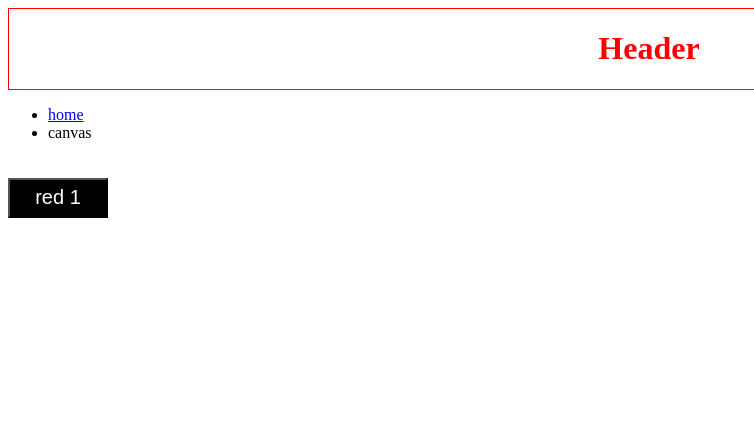
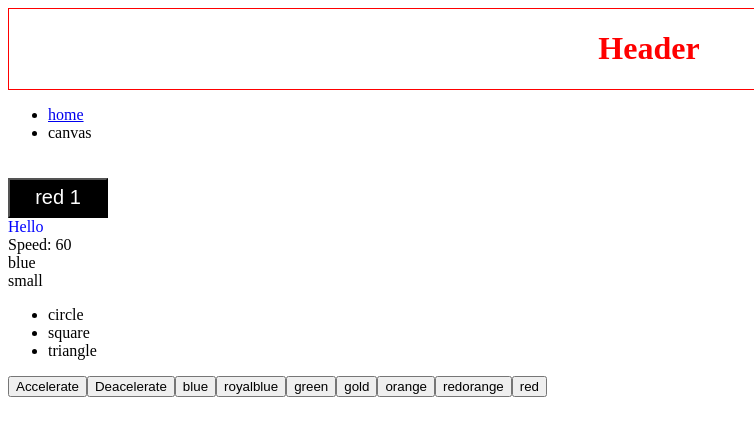
Before and after one commit to mrChernicharo/animation-context, a Next.js app: page /canvas in a window 1280 px wide. Shown: the top 436 px of the page, without its empty margins (0-754 px from the left). Built offline with nearby package versions, Linux system fonts and the light colour scheme.

Commit message:
canvas page

```diff
--- /dev/null
+++ b/src/components/CanvasBody.tsx
@@ -0,0 +1,34 @@
+import { useContext } from 'react';
+import CanvasCtx from '../contexts/CanvasContext';
+
+function CanvasBody() {
+  const {
+    speed,
+    handleSpeedChange,
+    colorOptions,
+    color,
+    handleColorChange,
+    size,
+    items,
+  } = useContext(CanvasCtx);
+  return (
+    <div>
+      <div style={{ color: color }}>Hello</div>
+      <div>Speed: {speed}</div>
+      <div>{color}</div>
+      <div>{size}</div>
+      <ul>
+        {items.map(item => (
+          <li>{item.shape}</li>
+        ))}
+      </ul>
+      <button onClick={() => handleSpeedChange(speed + 1)}>Accelerate</button>
+      <button onClick={() => handleSpeedChange(speed - 1)}>Deacelerate</button>
+
+      {colorOptions.map(c => (
+        <button onClick={() => handleColorChange(c)}>{c}</button>
+      ))}
+    </div>
+  );
+}
+export default CanvasBody;
--- a/src/components/ColorButton.tsx
+++ b/src/components/ColorButton.tsx
@@ -1,5 +1,5 @@
 import { useContext, useEffect, useState } from 'react';
-import VideoContext from './VideoContext';
+import VideoContext from '../contexts/VideoContext';
 
 const styles = {
   width: '100px',
--- a/src/components/Header.tsx
+++ b/src/components/Header.tsx
@@ -1,6 +1,6 @@
 import { useContext } from 'react';
 import styled from 'styled-components';
-import VideoContext from './VideoContext';
+import VideoContext from '../contexts/VideoContext';
 
 interface IHeaderProps {
   children;
--- a/src/components/PlayPauseButton.tsx
+++ b/src/components/PlayPauseButton.tsx
@@ -1,5 +1,5 @@
 import React, { useContext } from 'react';
-import VideoContext from './VideoContext';
+import VideoContext from '../contexts/VideoContext';
 
 const styles = {
   width: '100px',
--- a/src/components/VideoClip.tsx
+++ b/src/components/VideoClip.tsx
@@ -1,5 +1,5 @@
 import React, { createRef, useContext, useEffect } from 'react';
-import VideoContext from './VideoContext';
+import VideoContext from '../contexts/VideoContext';
 
 const videoStyles = {
   marginTop: '100px',
--- /dev/null
+++ b/src/contexts/CanvasContext.tsx
@@ -0,0 +1,19 @@
+import { createContext } from 'react';
+
+const CanvasCtx = createContext({
+  speed: 60,
+  size: 'medium',
+  color: 'blue',
+  colorOptions: [],
+  items: [{ shape: 'circle' }, { shape: 'square' }, { shape: 'triangle' }],
+
+  handleSpeedChange: speed => {},
+
+  handleSizeChange: size => {},
+
+  handleColorChange: color => {},
+
+  handleItems: item => {},
+});
+
+export default CanvasCtx;
--- a/src/pages/canvas.tsx
+++ b/src/pages/canvas.tsx
@@ -1,10 +1,47 @@
 import ColorButton from '../components/ColorButton';
 import Header from '../components/Header';
+import CanvasBody from '../components/CanvasBody';
+import CanvasCtx from '../contexts/CanvasContext';
+import { useState } from 'react';
 
 export default function Canvas() {
+  const [color, setColor] = useState('blue');
+  const [speed, setSpeed] = useState(60);
+  const [size, setSize] = useState('small');
+  const [items, setItem] = useState([
+    { shape: 'circle' },
+    { shape: 'square' },
+    { shape: 'triangle' },
+  ]);
+  const colorOptions = ['blue', 'royalblue', 'green', 'gold', 'orange', 'redorange', 'red'];
+
+  const handleItems = items => {
+    items.map((item, i) => (item.shape === items[i].shape ? setItem(items[i]) : setItem(item)));
+  };
+  const handleColorChange = (color: string) => setColor(color);
+  const handleSizeChange = (size: string) => setSize(size);
+  const handleSpeedChange = (speed: number) => setSpeed(speed);
+
   return (
     <div>
-      <ColorButton />
+      <CanvasCtx.Provider
+        value={{
+          color,
+          size,
+          speed,
+          items,
+          colorOptions,
+          handleItems,
+          handleColorChange,
+          handleSizeChange,
+          handleSpeedChange,
+        }}
+      >
+        <div>
+          <ColorButton />
+          <CanvasBody />
+        </div>
+      </CanvasCtx.Provider>
     </div>
   );
 }
--- a/src/pages/index.tsx
+++ b/src/pages/index.tsx
@@ -1,6 +1,6 @@
 import Head from 'next/head';
 import Header from '../components/Header';
-import VideoContext from '../components/VideoContext';
+import VideoContext from '../contexts/VideoContext';
 import VideoClip from '../components/VideoClip';
 import React, { useState } from 'react';
 import Controls from '../components/Controls';
@@ -21,7 +21,7 @@ export default function Home() {
         <link rel="icon" href="/favicon.ico" />
       </Head>
 
-      <VideoContext.Provider value={{ status, color, togglePlayPause, toggleColor }}>
+      <VideoContext.Provider value={{ status, color, toggleColor, togglePlayPause }}>
         <header>
           <Header>
             <h1>Header</h1>
```
Also changed, not shown: tsconfig.json (+3 -13 lines), src/contexts/VideoContext.tsx (renamed from src/components/VideoContext.tsx).
